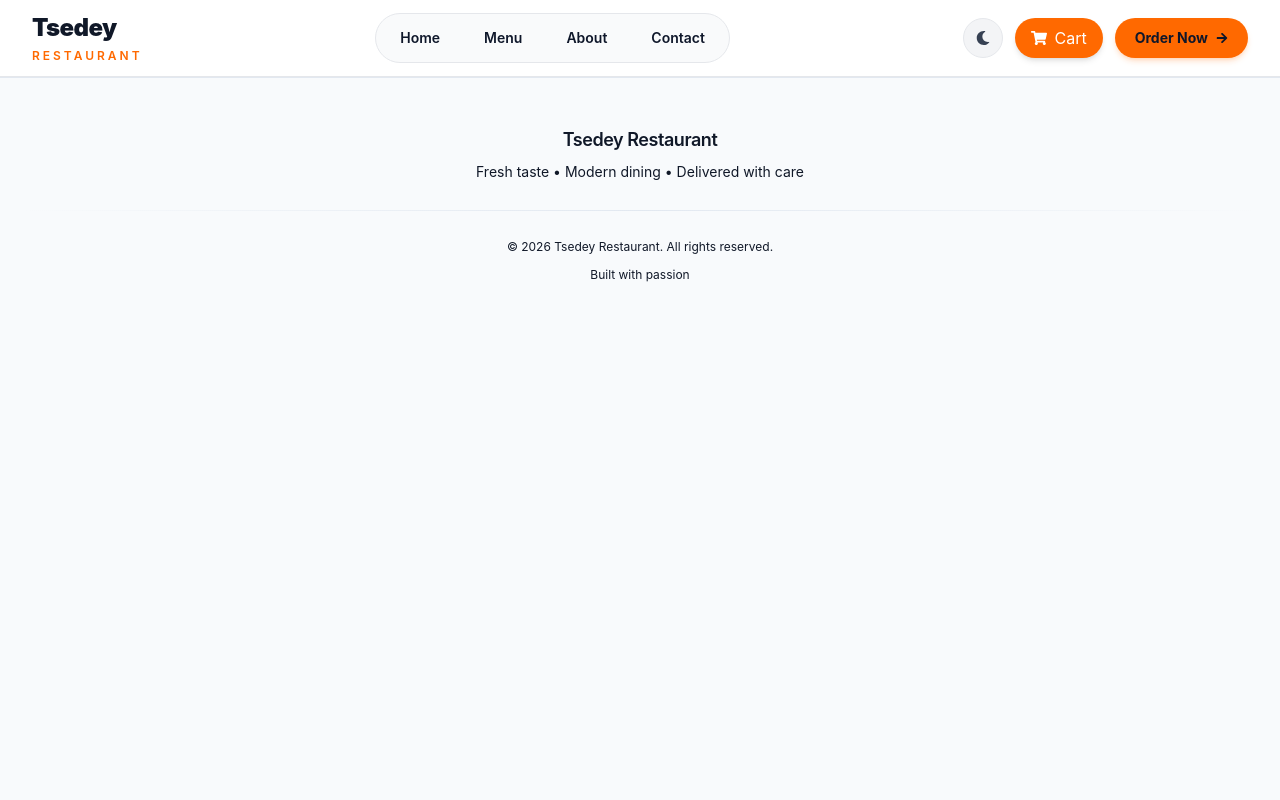
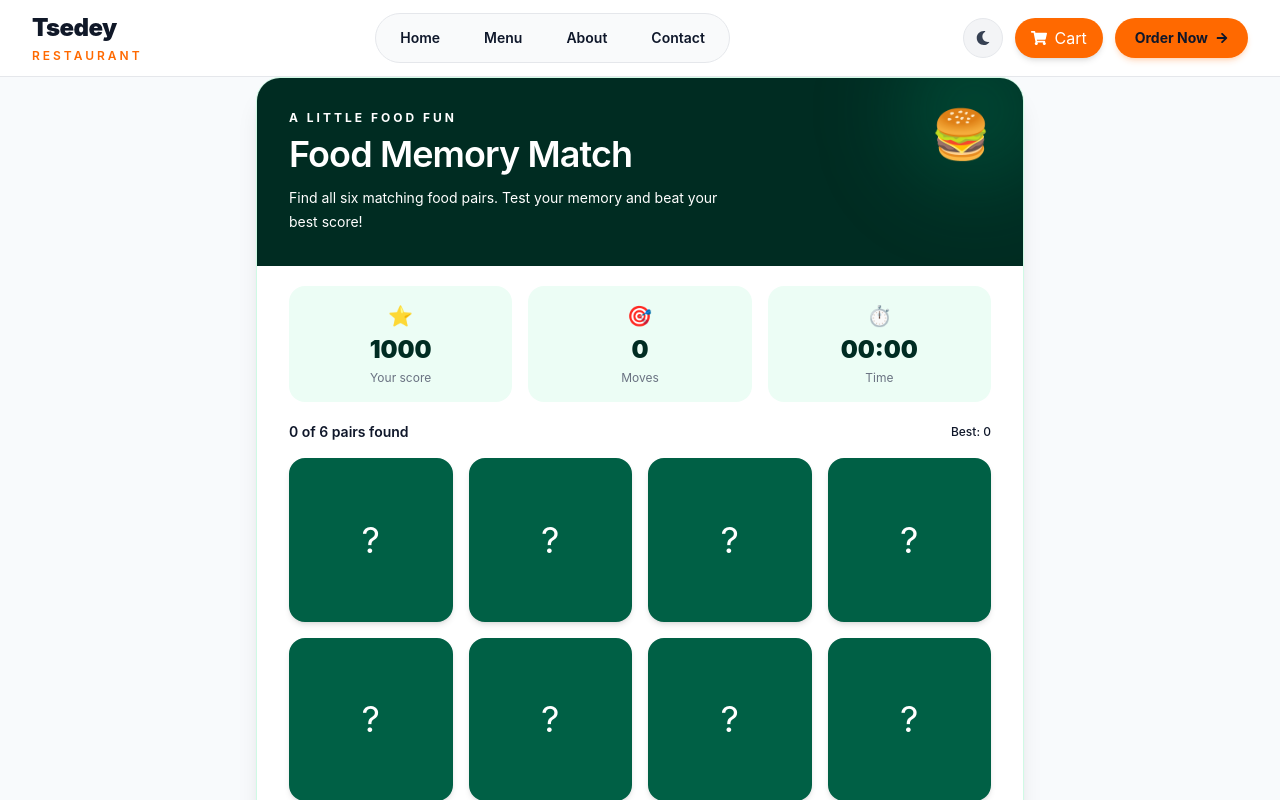
Before and after one commit to NatnaelAbreham/restaurant_website, a React (Vite) app: page /food-memory-game in a window 1280 px wide. Shown: the top 800 px of the page. Built offline with nearby package versions, Linux system fonts and the light colour scheme.

Commit message:
adding to the route

```diff
--- a/src/routes/AppRoutes.jsx
+++ b/src/routes/AppRoutes.jsx
@@ -27,6 +27,7 @@ const AppRoutes = () => {
       {/* <Route path="/dashboard" element={<Dashboard />} />
       <Route path="/report" element={<Report />} /> */}
       <Route path="/about" element={<About />} />
+      <Route path="/food-memory-game" element={<FoodMemoryGame />} />
     </Routes>
   );
 };
```
